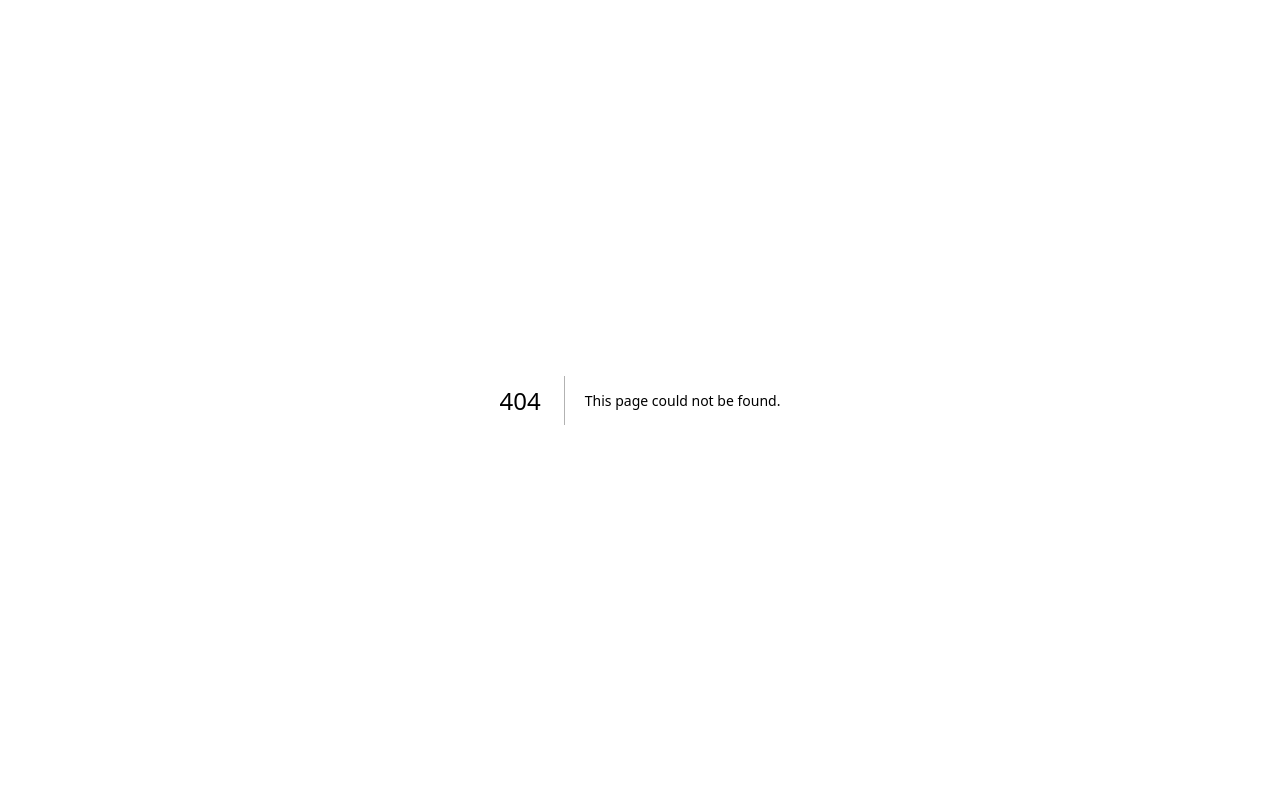
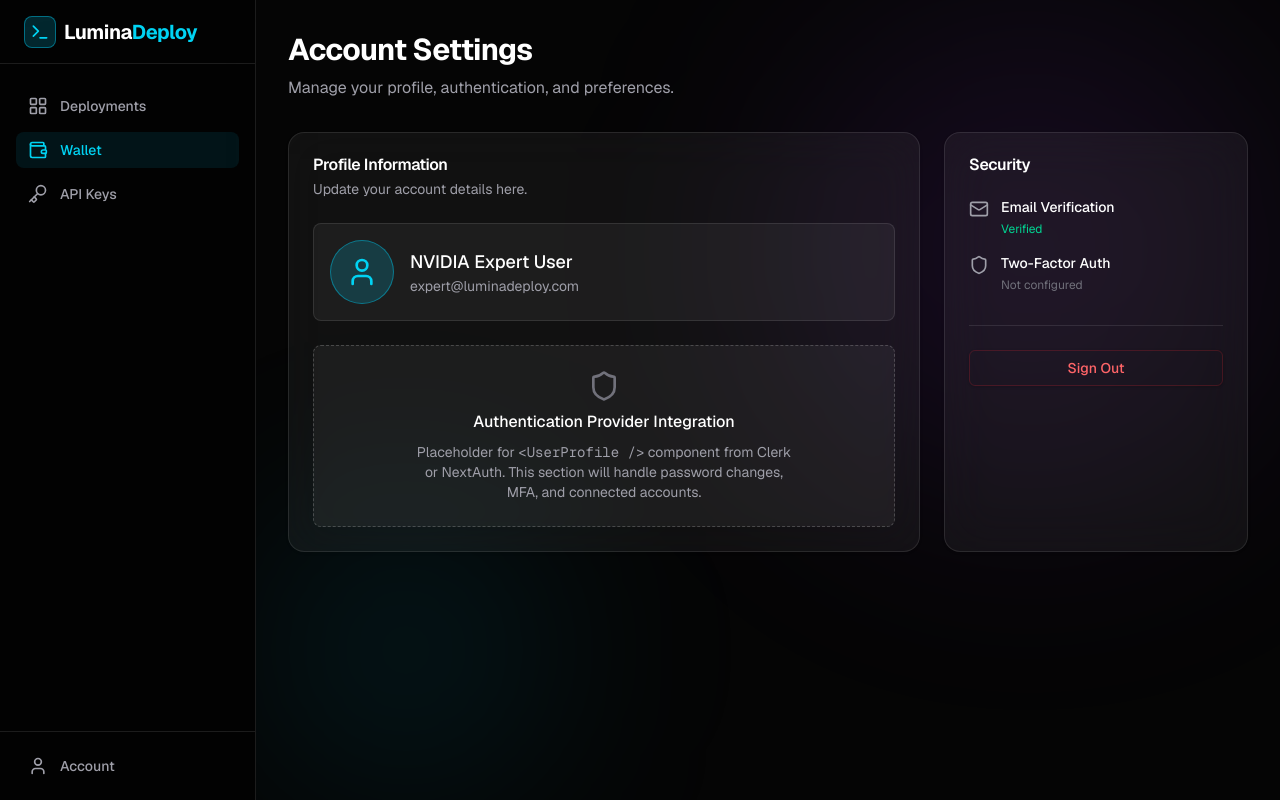
Before and after one commit to Srushanth/LuminaDeploy, a Next.js app in the folder website/: page /dashboard/account in a window 1280 px wide. Before the commit this address had no page. Built offline with nearby package versions, Linux system fonts and the light colour scheme.

Commit message:
feat: add wallet, account, api-keys, and deployments dashboard pages with reusable table component

```diff
--- /dev/null
+++ b/website/app/dashboard/account/page.tsx
@@ -0,0 +1,72 @@
+import { Card, CardContent, CardDescription, CardHeader, CardTitle } from "@/components/ui/card";
+import { Button } from "@/components/ui/button";
+import { User, Shield, Mail } from "lucide-react";
+
+export default function AccountPage() {
+  return (
+    <div className="max-w-5xl mx-auto space-y-8">
+      <div>
+        <h1 className="text-3xl font-bold text-white tracking-tight mb-2">Account Settings</h1>
+        <p className="text-zinc-400">Manage your profile, authentication, and preferences.</p>
+      </div>
+
+      <div className="grid grid-cols-1 md:grid-cols-3 gap-6">
+        <Card className="glass-card md:col-span-2 bg-transparent text-white border-white/10">
+          <CardHeader>
+            <CardTitle>Profile Information</CardTitle>
+            <CardDescription className="text-zinc-400">Update your account details here.</CardDescription>
+          </CardHeader>
+          <CardContent className="space-y-6">
+            <div className="flex items-center gap-4 p-4 rounded-lg bg-white/5 border border-white/10">
+              <div className="w-16 h-16 rounded-full bg-cyan-500/20 flex items-center justify-center border border-cyan-500/50">
+                <User className="w-8 h-8 text-cyan-400" />
+              </div>
+              <div>
+                <h3 className="font-medium text-lg">NVIDIA Expert User</h3>
+                <p className="text-sm text-zinc-400">expert@luminadeploy.com</p>
+              </div>
+            </div>
+
+            {/* Placeholder for Clerk/NextAuth UserProfile component */}
+            <div className="p-6 border border-dashed border-white/20 rounded-lg bg-white/5 flex flex-col items-center justify-center text-center space-y-2">
+              <Shield className="w-8 h-8 text-zinc-500" />
+              <h4 className="font-medium">Authentication Provider Integration</h4>
+              <p className="text-sm text-zinc-400 max-w-sm">
+                Placeholder for <code>&lt;UserProfile /&gt;</code> component from Clerk or NextAuth.
+                This section will handle password changes, MFA, and connected accounts.
+              </p>
+            </div>
+          </CardContent>
+        </Card>
+
+        <Card className="glass-card bg-transparent text-white border-white/10 flex flex-col">
+          <CardHeader>
+            <CardTitle>Security</CardTitle>
+          </CardHeader>
+          <CardContent className="flex-1 space-y-4">
+            <div className="flex items-start gap-3">
+              <Mail className="w-5 h-5 text-zinc-400 mt-0.5" />
+              <div>
+                <h4 className="font-medium text-sm">Email Verification</h4>
+                <p className="text-xs text-emerald-400 mt-1">Verified</p>
+              </div>
+            </div>
+            <div className="flex items-start gap-3 mt-4">
+              <Shield className="w-5 h-5 text-zinc-400 mt-0.5" />
+              <div>
+                <h4 className="font-medium text-sm">Two-Factor Auth</h4>
+                <p className="text-xs text-zinc-500 mt-1">Not configured</p>
+              </div>
+            </div>
+
+            <div className="mt-8 pt-6 border-t border-white/10">
+              <Button variant="outline" className="w-full text-red-400 border-red-500/20 hover:bg-red-500/10 hover:text-red-300">
+                Sign Out
+              </Button>
+            </div>
+          </CardContent>
+        </Card>
+      </div>
+    </div>
+  );
+}
```
